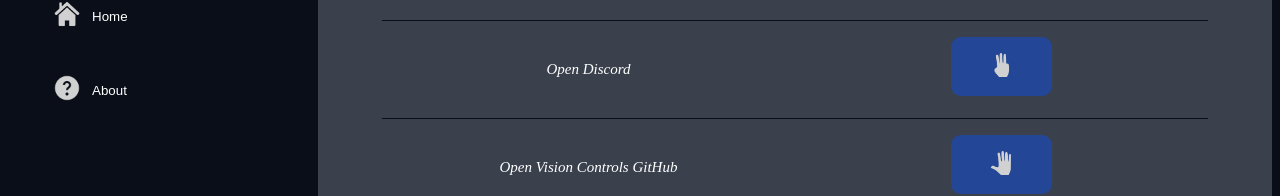
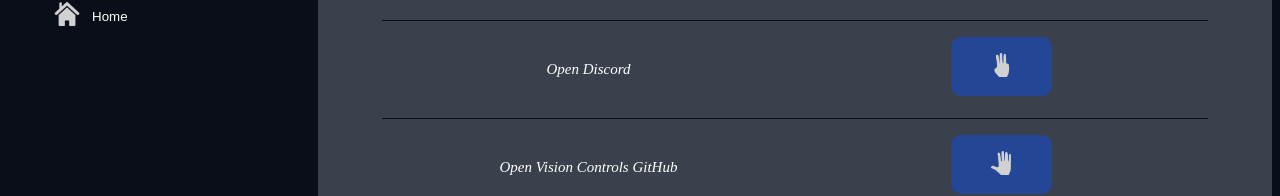
Before and after one commit to aggie-coding-club/Gesture, a React (Create React App) app in the folder front-end/: page /settings in a window 1280 px wide. Shown: the part 221-417 px from the top of the page. Built offline with nearby package versions, Linux system fonts and the light colour scheme.

Commit message:
removed about from settings sidebar

```diff
--- a/front-end/src/components/Settings/SideBar.js
+++ b/front-end/src/components/Settings/SideBar.js
@@ -30,9 +30,6 @@ export default function SideBar({ btnClick }) {
           <Link to="">
             <Options btnClick={btnClick} name={"Home"} imagePic={homePic} />
           </Link>
-          <Link to="">
-            <Options btnClick={btnClick} name={"About"} imagePic={aboutPic} />
-          </Link>
         </div>
       </div>
     </div>
```
